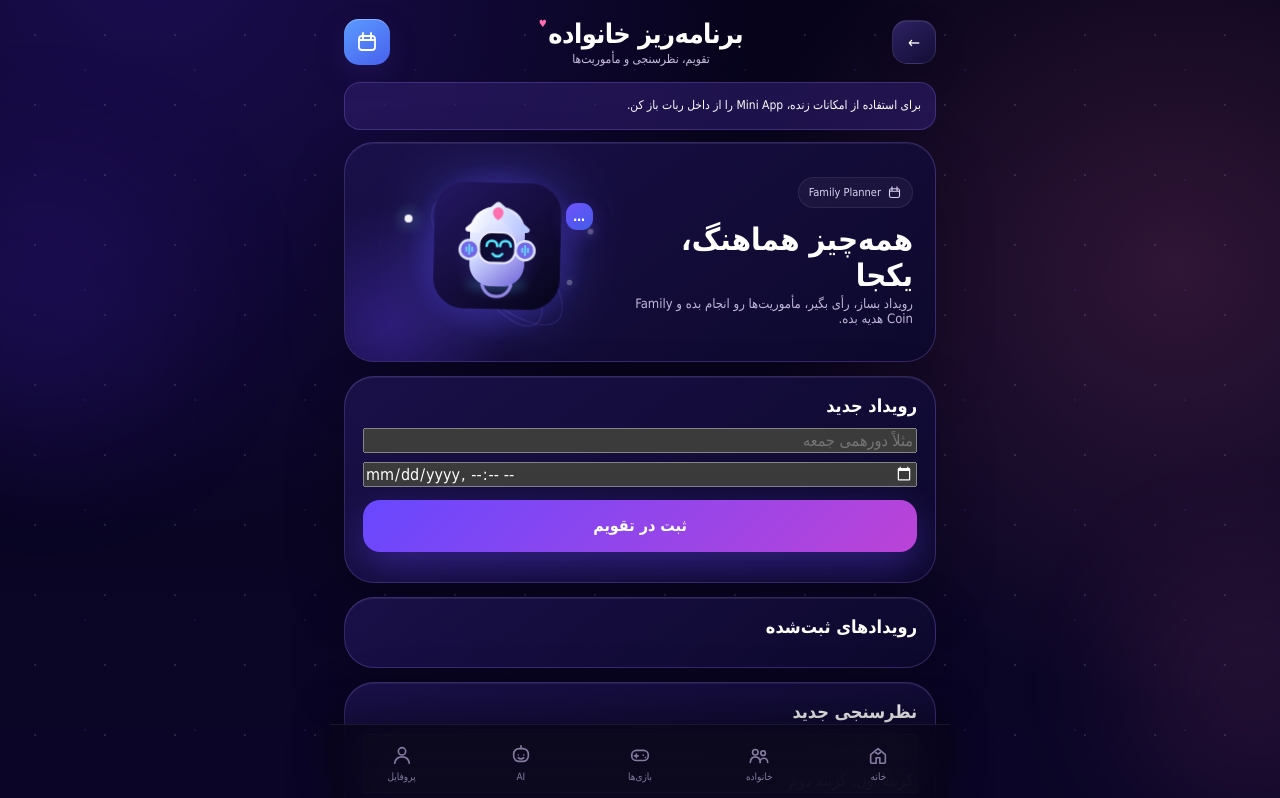
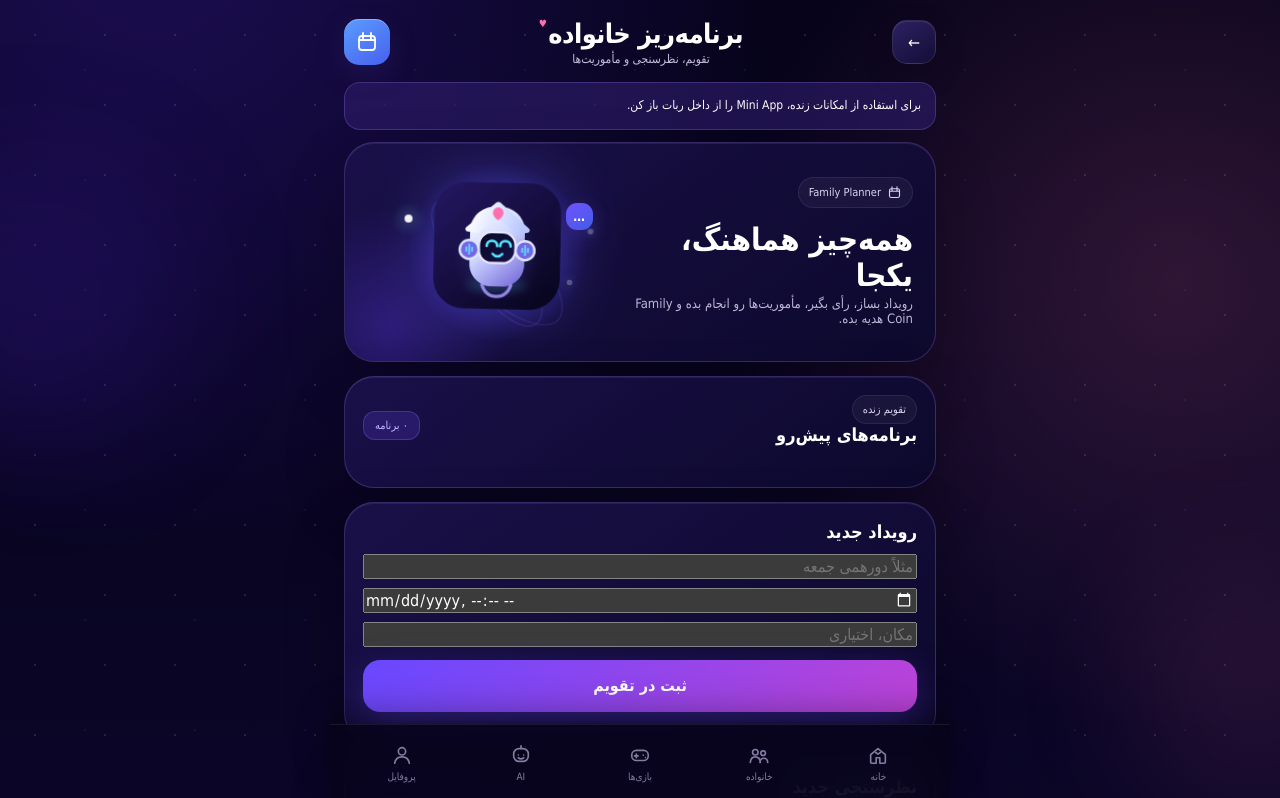
Before and after one commit to iphonesector-hash/familybot, a Next.js app: page /section/planner in a window 1280 px wide. Shown: the top 798 px of the page. Built offline with nearby package versions, Linux system fonts and the light colour scheme.

Commit message:
feat: add poll closing event cancellation and richer calendar UI

```diff
--- a/app/section/planner/page.tsx
+++ b/app/section/planner/page.tsx
@@ -1,28 +1,33 @@
 "use client";
 
-import { useEffect, useState } from "react";
+import { useEffect, useMemo, useState } from "react";
 import { Icon, IconOrb, Mascot } from "../../ui";
 
 type PollResult={option:string;count:number;percent:number};
-type Planner={polls:Array<{id:string;question:string;options:string[];anonymous:boolean;closes_at?:string|null;results?:PollResult[];totalVotes?:number}>;events:Array<{id:string;title:string;starts_at:string;location_text?:string|null}>};
+type Planner={polls:Array<{id:string;creator_member_id?:string|null;question:string;options:string[];anonymous:boolean;closes_at?:string|null;closed?:boolean;results?:PollResult[];totalVotes?:number}>;events:Array<{id:string;creator_member_id?:string|null;title:string;starts_at:string;location_text?:string|null}>};
 type Mission={id:string;title:string;kind:string;progress:number;target:number;reward:number};
 type Member={id:string;bale_user_id:number;display_name?:string|null;first_name?:string|null};
 async function action(name:string,payload:Record<string,unknown>={}){const session=sessionStorage.getItem("familybot.session");if(!session)throw new Error("برای استفاده از امکانات زنده، Mini App را از داخل ربات باز کن.");const r=await fetch("/api/family/action",{method:"POST",headers:{"content-type":"application/json",authorization:`Bearer ${session}`},body:JSON.stringify({action:name,payload})});const d=await r.json();if(!d.ok)throw new Error(d.error||"action_failed");return d.data}
+const fa=(n:number)=>new Intl.NumberFormat("fa-IR").format(n||0);
+const when=(value:string)=>new Date(value).toLocaleString("fa-IR",{weekday:"long",month:"long",day:"numeric",hour:"2-digit",minute:"2-digit"});
 
 export default function PlannerPage(){
-  const [planner,setPlanner]=useState<Planner>({polls:[],events:[]});const [missions,setMissions]=useState<Mission[]>([]);const [members,setMembers]=useState<Member[]>([]);const [msg,setMsg]=useState("");const [eventTitle,setEventTitle]=useState("");const [eventTime,setEventTime]=useState("");const [pollQ,setPollQ]=useState("");const [pollOptions,setPollOptions]=useState("گزینه اول، گزینه دوم");const [target,setTarget]=useState("");const [amount,setAmount]=useState("10");
-  async function refresh(){try{const [p,m]=await Promise.all([action("planner.read"),action("missions.read")]);setPlanner(p);setMissions(m);const session=sessionStorage.getItem("familybot.session");if(session){const r=await fetch("/api/family/dashboard",{headers:{authorization:`Bearer ${session}`}});const d=await r.json();if(d.ok)setMembers((d.dashboard?.leaderboard||[]).map((x:any)=>({id:x.id,bale_user_id:x.bale_user_id,display_name:x.display_name,first_name:x.first_name})))}}catch(e){setMsg(e instanceof Error?e.message:"دریافت اطلاعات ممکن نشد")}}
+  const [planner,setPlanner]=useState<Planner>({polls:[],events:[]});const [missions,setMissions]=useState<Mission[]>([]);const [members,setMembers]=useState<Member[]>([]);const [ownMemberId,setOwnMemberId]=useState("");const [msg,setMsg]=useState("");const [eventTitle,setEventTitle]=useState("");const [eventTime,setEventTime]=useState("");const [eventLocation,setEventLocation]=useState("");const [pollQ,setPollQ]=useState("");const [pollOptions,setPollOptions]=useState("گزینه اول، گزینه دوم");const [target,setTarget]=useState("");const [amount,setAmount]=useState("10");
+  async function refresh(){try{const [p,m]=await Promise.all([action("planner.read"),action("missions.read")]);setPlanner(p);setMissions(m);const session=sessionStorage.getItem("familybot.session");if(session){const r=await fetch("/api/family/dashboard",{headers:{authorization:`Bearer ${session}`},cache:"no-store"});const d=await r.json();if(d.ok){setOwnMemberId(d.dashboard?.profile?.id||"");setMembers((d.dashboard?.members||d.dashboard?.leaderboard||[]).map((x:any)=>({id:x.id,bale_user_id:x.bale_user_id,display_name:x.display_name,first_name:x.first_name})))}}}catch(e){setMsg(e instanceof Error?e.message:"دریافت اطلاعات ممکن نشد")}}
   useEffect(()=>{refresh()},[]);
-  async function createEvent(){try{await action("event.create",{title:eventTitle,startsAt:eventTime});setEventTitle("");setEventTime("");setMsg("رویداد ثبت شد ✨");refresh()}catch(e){setMsg(e instanceof Error?e.message:"ثبت رویداد انجام نشد")}}
+  const upcoming=useMemo(()=>planner.events.filter(e=>new Date(e.starts_at).getTime()>=Date.now()).slice(0,8),[planner.events]);
+  async function createEvent(){try{await action("event.create",{title:eventTitle,startsAt:eventTime,location:eventLocation});setEventTitle("");setEventTime("");setEventLocation("");setMsg("رویداد ثبت شد ✨");refresh()}catch(e){setMsg(e instanceof Error?e.message:"ثبت رویداد انجام نشد")}}
+  async function cancelEvent(eventId:string){try{await action("event.cancel",{eventId});setMsg("رویداد لغو شد.");refresh()}catch(e){const t=e instanceof Error?e.message:"لغو رویداد انجام نشد";setMsg(t==="event_not_owned"?"فقط سازنده این رویداد می‌تونه لغوش کنه.":t)}}
   async function createPoll(){try{await action("poll.create",{question:pollQ,options:pollOptions.split(/[،,]/).map(x=>x.trim()).filter(Boolean)});setPollQ("");setMsg("نظرسنجی ساخته شد ✨");refresh()}catch(e){setMsg(e instanceof Error?e.message:"ساخت نظرسنجی انجام نشد")}}
-  async function vote(pollId:string,index:number){try{await action("poll.vote",{pollId,optionIndex:index});setMsg("رأی شما ثبت شد 💜");refresh()}catch(e){setMsg(e instanceof Error?e.message:"ثبت رأی انجام نشد")}}
-  async function transfer(){try{await action("coins.transfer",{targetMemberId:target,amount:Number(amount)});setMsg("Family Coin منتقل شد ✨")}catch(e){setMsg(e instanceof Error?e.message:"انتقال انجام نشد")}}
+  async function vote(pollId:string,index:number){try{await action("poll.vote",{pollId,optionIndex:index});setMsg("رأی شما ثبت شد 💜");refresh()}catch(e){const t=e instanceof Error?e.message:"ثبت رأی انجام نشد";setMsg(t==="poll_closed"?"این رأی‌گیری بسته شده.":t)}}
+  async function closePoll(pollId:string){try{await action("poll.close",{pollId});setMsg("رأی‌گیری بسته شد و نتیجه نهایی شد.");refresh()}catch(e){const t=e instanceof Error?e.message:"بستن رأی‌گیری انجام نشد";setMsg(t==="poll_not_owned"?"فقط سازنده این رأی‌گیری می‌تونه اون رو ببنده.":t)}}
+  async function transfer(){try{await action("coins.transfer",{targetMemberId:target,amount:Number(amount)});setMsg("Family Coin منتقل شد ✨");refresh()}catch(e){setMsg(e instanceof Error?e.message:"انتقال انجام نشد")}}
   async function claim(missionId:string){try{const d=await action("mission.claim",{missionId});setMsg(d.alreadyClaimed?"پاداش این مأموریت قبلاً دریافت شده.":`🎉 ${d.reward} Family Coin دریافت شد.`);refresh()}catch(e){const text=e instanceof Error?e.message:"دریافت پاداش انجام نشد";setMsg(text==="mission_not_complete"?"اول مأموریت رو کامل کن 💜":text)}}
   return <main className="appShell"><div className="ambient ambientA"/><div className="ambient ambientB"/><div className="starField"/><header className="appHeader"><a className="roundButton" href="/">←</a><div className="wordmark"><b>برنامه‌ریز خانواده</b><span>تقویم، نظرسنجی و مأموریت‌ها</span></div><IconOrb name="calendar" tone="blue"/></header>{msg&&<div className="adminNotice">{msg}</div>}<section className="homeHero premiumPanel" style={{minHeight:220}}><div className="homeHeroCopy"><span className="eyebrow"><Icon name="calendar" size={15}/> Family Planner</span><h1>همه‌چیز هماهنگ، یکجا</h1><p>رویداد بساز، رأی بگیر، مأموریت‌ها رو انجام بده و Family Coin هدیه بده.</p></div><Mascot small mood="thinking"/></section>
-    <section className="adminPanel premiumPanel" style={{marginTop:14}}><h2>رویداد جدید</h2><div style={{display:"grid",gap:9}}><input className="adminInput" value={eventTitle} onChange={e=>setEventTitle(e.target.value)} placeholder="مثلاً دورهمی جمعه"/><input className="adminInput" type="datetime-local" value={eventTime} onChange={e=>setEventTime(e.target.value)}/><button className="adminSave" onClick={createEvent}>ثبت در تقویم</button></div></section>
-    <section className="adminPanel premiumPanel" style={{marginTop:14}}><h2>رویدادهای ثبت‌شده</h2><div style={{display:"grid",gap:8}}>{planner.events.map(e=><article className="dashboardCard" key={e.id}><IconOrb name="calendar" tone="blue"/><div><h2>{e.title}</h2><p>{new Date(e.starts_at).toLocaleString("fa-IR")}{e.location_text?` · ${e.location_text}`:""}</p></div></article>)}</div></section>
+    <section className="adminPanel premiumPanel" style={{marginTop:14}}><div className="sectionHeading"><div><span className="eyebrow">تقویم زنده</span><h2>برنامه‌های پیش‌رو</h2></div><span className="levelPill">{fa(upcoming.length)} برنامه</span></div><div style={{display:"grid",gap:8,marginTop:12}}>{upcoming.map(e=><article className="dashboardCard" key={e.id} style={{gridTemplateColumns:"54px 1fr auto",alignItems:"center"}}><IconOrb name="calendar" tone="blue"/><div><h2>{e.title}</h2><p>{when(e.starts_at)}{e.location_text?` · ${e.location_text}`:""}</p></div>{e.creator_member_id===ownMemberId&&<button onClick={()=>cancelEvent(e.id)} className="levelPill" style={{border:0,cursor:"pointer"}}>لغو</button>}</article>)}</div></section>
+    <section className="adminPanel premiumPanel" style={{marginTop:14}}><h2>رویداد جدید</h2><div style={{display:"grid",gap:9}}><input className="adminInput" value={eventTitle} onChange={e=>setEventTitle(e.target.value)} placeholder="مثلاً دورهمی جمعه"/><input className="adminInput" type="datetime-local" value={eventTime} onChange={e=>setEventTime(e.target.value)}/><input className="adminInput" value={eventLocation} onChange={e=>setEventLocation(e.target.value)} placeholder="مکان، اختیاری"/><button className="adminSave" onClick={createEvent}>ثبت در تقویم</button></div></section>
     <section className="adminPanel premiumPanel" style={{marginTop:14}}><h2>نظرسنجی جدید</h2><div style={{display:"grid",gap:9}}><input className="adminInput" value={pollQ} onChange={e=>setPollQ(e.target.value)} placeholder="سؤال نظرسنجی"/><input className="adminInput" value={pollOptions} onChange={e=>setPollOptions(e.target.value)} placeholder="گزینه‌ها با ویرگول"/><button className="adminSave" onClick={createPoll}>ساخت نظرسنجی</button></div></section>
-    <section className="adminPanel premiumPanel" style={{marginTop:14}}><h2>رأی‌گیری‌های اخیر</h2>{planner.polls.map(p=><article className="dashboardCard" key={p.id} style={{display:"block"}}><div style={{display:"flex",justifyContent:"space-between",gap:8}}><h2>{p.question}</h2><small style={{color:"#8f85a9"}}>{p.totalVotes||0} رأی</small></div><div style={{display:"grid",gap:9,marginTop:10}}>{(p.options||[]).map((o,i)=>{const r=p.results?.[i];return <button key={i} onClick={()=>vote(p.id,i)} style={{border:0,background:"rgba(255,255,255,.045)",borderRadius:14,padding:10,color:"white",textAlign:"right",cursor:"pointer"}}><span style={{display:"flex",justifyContent:"space-between",gap:8,fontSize:12}}><b>{o}</b><small>{r?.count||0} · {r?.percent||0}%</small></span><span className="houseProgress" style={{display:"block",marginTop:7}}><i><em style={{width:`${r?.percent||0}%`}}/></i></span></button>})}</div></article>)}</section>
+    <section className="adminPanel premiumPanel" style={{marginTop:14}}><h2>رأی‌گیری‌های اخیر</h2>{planner.polls.map(p=><article className="dashboardCard" key={p.id} style={{display:"block",opacity:p.closed?.86:1}}><div style={{display:"flex",justifyContent:"space-between",gap:8,alignItems:"center"}}><div><h2 style={{marginBottom:4}}>{p.question}</h2><small style={{color:p.closed?"#ffb2cd":"#8f85a9"}}>{p.closed?"بسته شده":`${p.totalVotes||0} رأی`}</small></div>{p.creator_member_id===ownMemberId&&!p.closed&&<button onClick={()=>closePoll(p.id)} className="levelPill" style={{border:0,cursor:"pointer"}}>بستن رأی</button>}</div><div style={{display:"grid",gap:9,marginTop:10}}>{(p.options||[]).map((o,i)=>{const r=p.results?.[i];return <button disabled={p.closed} key={i} onClick={()=>vote(p.id,i)} style={{border:0,background:"rgba(255,255,255,.045)",borderRadius:14,padding:10,color:"white",textAlign:"right",cursor:p.closed?"default":"pointer",opacity:p.closed?.9:1}}><span style={{display:"flex",justifyContent:"space-between",gap:8,fontSize:12}}><b>{o}</b><small>{r?.count||0} · {r?.percent||0}%</small></span><span className="houseProgress" style={{display:"block",marginTop:7}}><i><em style={{width:`${r?.percent||0}%`}}/></i></span></button>})}</div></article>)}</section>
     <section className="adminPanel premiumPanel" style={{marginTop:14}}><h2>مأموریت‌های من</h2><div style={{display:"grid",gap:8}}>{missions.map(m=>{const done=m.progress>=m.target;return <article className="dashboardCard" key={m.id}><IconOrb name={m.kind==="daily"?"spark":"trophy"} tone={m.kind==="daily"?"violet":"gold"}/><div style={{width:"100%"}}><h2>{m.title}</h2><p>{m.progress} / {m.target} · پاداش {m.reward} 🪙</p><div className="houseProgress"><i><em style={{width:`${Math.min(100,m.progress/m.target*100)}%`}}/></i></div>{done&&<button className="primaryCta" style={{border:0,marginTop:9}} onClick={()=>claim(m.id)}>دریافت پاداش</button>}</div></article>})}</div></section>
-    <section className="adminPanel premiumPanel" style={{marginTop:14,marginBottom:90}}><h2>هدیه Family Coin</h2><div style={{display:"grid",gap:9}}><select className="adminInput" value={target} onChange={e=>setTarget(e.target.value)}><option value="">انتخاب عضو</option>{members.map(m=><option key={m.id} value={m.id}>{m.display_name||m.first_name||m.bale_user_id}</option>)}</select><input className="adminInput" inputMode="numeric" value={amount} onChange={e=>setAmount(e.target.value)} placeholder="مقدار سکه"/><button className="adminSave" onClick={transfer}>ارسال هدیه</button></div></section><nav className="bottomNav"><a href="/"><Icon name="home"/><span>خانه</span></a><a href="/section/family"><Icon name="family"/><span>خانواده</span></a><a href="/section/games"><Icon name="games"/><span>بازی‌ها</span></a><a href="/ai"><Icon name="ai"/><span>AI</span></a><a href="/section/leaderboard"><Icon name="profile"/><span>پروفایل</span></a></nav></main>
+    <section className="adminPanel premiumPanel" style={{marginTop:14,marginBottom:90}}><h2>هدیه Family Coin</h2><div style={{display:"grid",gap:9}}><select className="adminInput" value={target} onChange={e=>setTarget(e.target.value)}><option value="">انتخاب عضو</option>{members.filter(m=>m.id!==ownMemberId).map(m=><option key={m.id} value={m.id}>{m.display_name||m.first_name||m.bale_user_id}</option>)}</select><input className="adminInput" inputMode="numeric" value={amount} onChange={e=>setAmount(e.target.value)} placeholder="مقدار سکه"/><button className="adminSave" onClick={transfer}>ارسال هدیه</button></div></section><nav className="bottomNav"><a href="/"><Icon name="home"/><span>خانه</span></a><a href="/section/family"><Icon name="family"/><span>خانواده</span></a><a href="/section/games"><Icon name="games"/><span>بازی‌ها</span></a><a href="/ai"><Icon name="ai"/><span>AI</span></a><a href="/section/leaderboard"><Icon name="profile"/><span>پروفایل</span></a></nav></main>
 }
```
